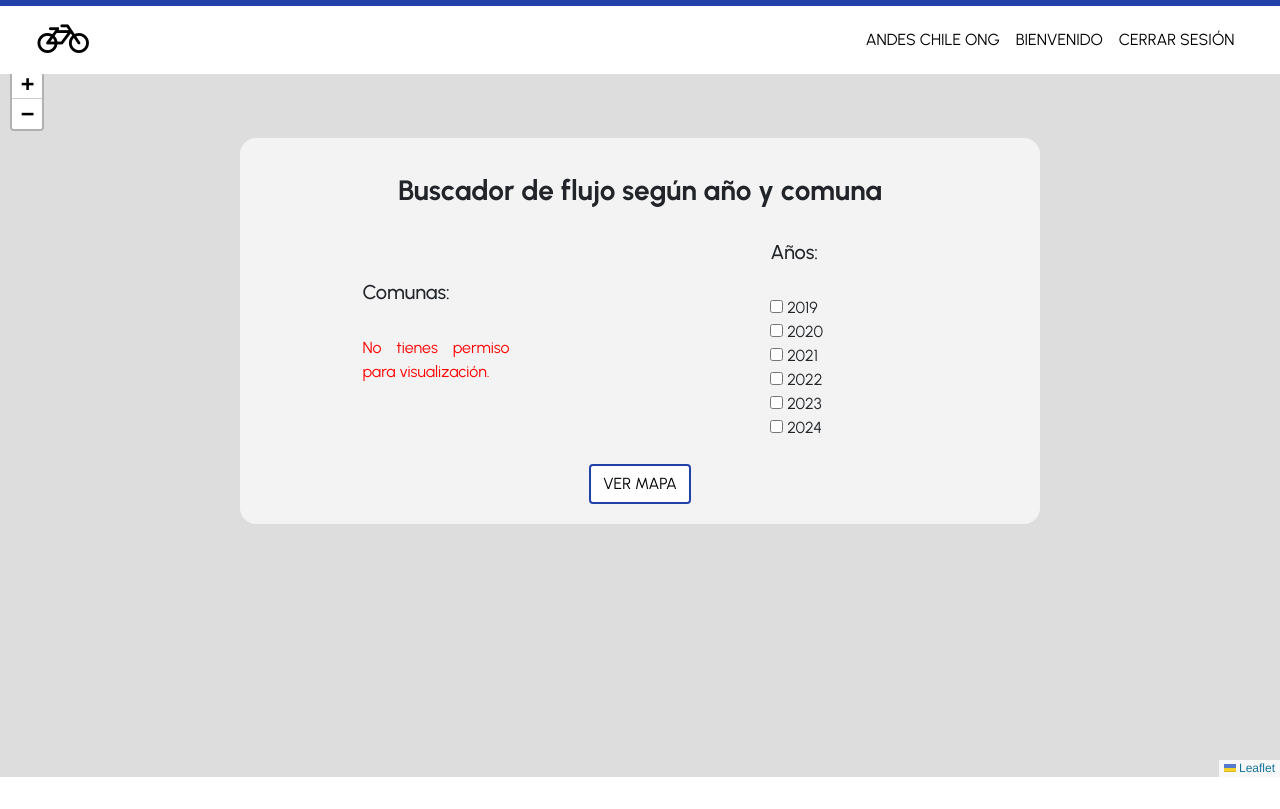
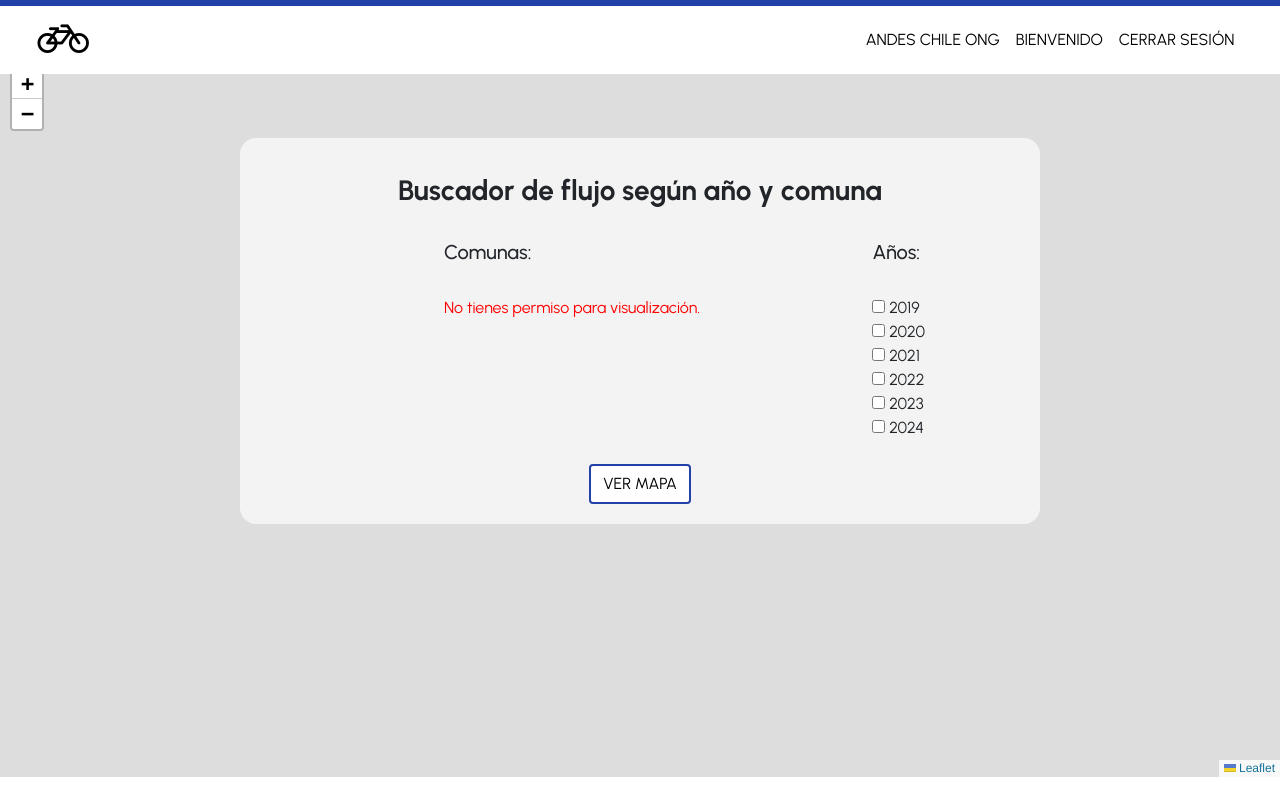
Before and after one commit to liberticl/ciudadespendientes-v2, a Django app: page /buscar/ in a window 1280 px wide. Run offline with Django 5.2, Linux system fonts and the light colour scheme; the visitor is signed in with stand-in values (Sample User, id 1); data that the repository does not hold is empty; some libraries are stand-ins or nearby versions.

Commit message:
fix(buscar): se corrige alineación en comunas

```diff
--- a/templates/ciudadespendientes/buscar.html
+++ b/templates/ciudadespendientes/buscar.html
@@ -8,7 +8,8 @@
     <form method="POST" action="/buscar/">
       {% csrf_token %}
       <div class="row">
-        <div class="col-lg-3">
+        <div class="col-lg-3"></div>
+        <div class="col-lg-6 text-start">
           <div class="form-container">
             <h5><label for="comunas">Comunas:</label></h5>
             <br>
```
